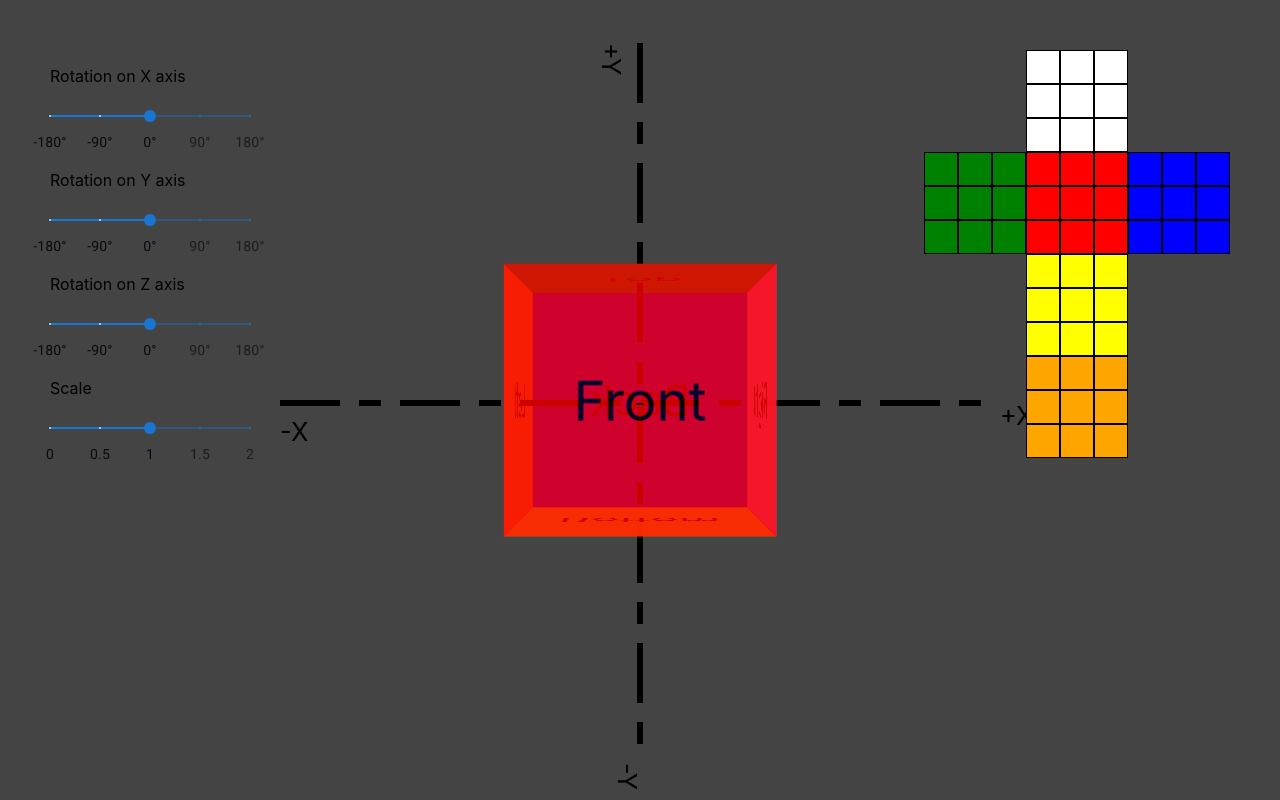
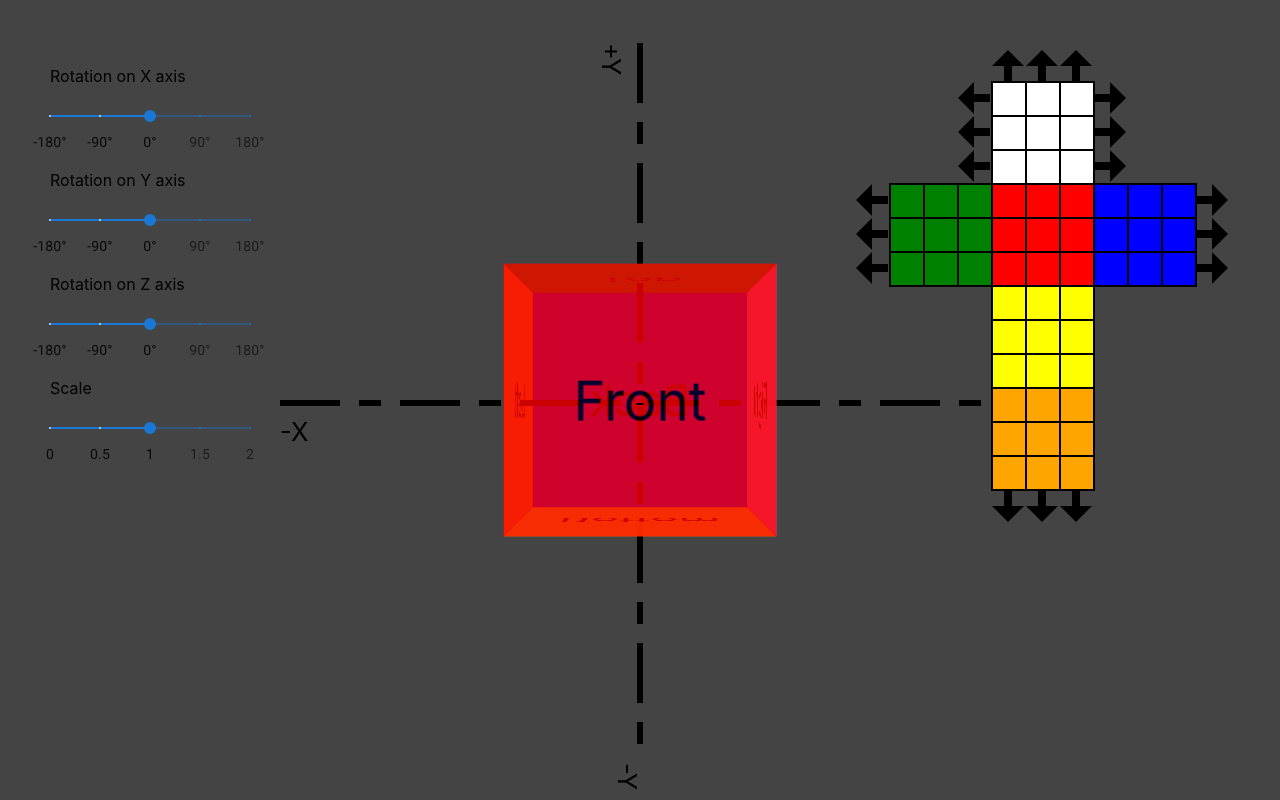
Before and after one commit to ariemad/rubik-cube, a React (Create React App) app: page / in a window 1280 px wide. Built offline with nearby package versions, Linux system fonts and the light colour scheme.

Commit message:
Add buttons to update rubik cube state

```diff
--- a/src/App.js
+++ b/src/App.js
@@ -63,6 +63,12 @@ function App() {
     }
   }
 
+  function onClickRotate(data) {
+    let temp = cubeOptions.rubikCube;
+    temp.rotate(...data);
+    setCubeOptions({ ...cubeOptions, rubikCube: temp });
+  }
+
   return (
     <div className="App">
       <Model key={cubeOptions} cubeOptions={cubeOptions} />
@@ -70,7 +76,10 @@ function App() {
         onChange={updateCubeOptions}
         axisSlider={cubeOptions.axisSlider}
       />
-      <RubikCube2D rubikCube={cubeOptions.rubikCube}></RubikCube2D>
+      <RubikCube2D
+        rubikCube={cubeOptions.rubikCube}
+        onClick={onClickRotate}
+      ></RubikCube2D>
     </div>
   );
 }
--- a/src/components/RubikCube2D.js
+++ b/src/components/RubikCube2D.js
@@ -1,7 +1,7 @@
 import "../css/RubikCube2D.scss";
 
 const addClasses = (number) => {
-  let base = "square";
+  let base = "square square-border";
   let color = "";
   if (number === 0) color = "red";
   else if (number === 1) color = "white";
@@ -13,19 +13,67 @@ const addClasses = (number) => {
   return base + " " + color;
 };
 
-function RubikCube2D({ rubikCube }) {
+const addClassesArrow = (direction) => {
+  return "square arrow " + direction;
+};
+
+const arrows = {
+  4: { direction: "up-arrow", rotate: ["x", -1] },
+  5: { direction: "up-arrow", rotate: ["x", -2] },
+  6: { direction: "up-arrow", rotate: ["x", -3] },
+  147: { direction: "down-arrow", rotate: ["x", 1] },
+  148: { direction: "down-arrow", rotate: ["x", 2] },
+  149: { direction: "down-arrow", rotate: ["x", 3] },
+  14: { direction: "left-arrow", rotate: ["z", 1] },
+  25: { direction: "left-arrow", rotate: ["z", 2] },
+  36: { direction: "left-arrow", rotate: ["z", 3] },
+  18: { direction: "right-arrow", rotate: ["z", -1] },
+  29: { direction: "right-arrow", rotate: ["z", -2] },
+  40: { direction: "right-arrow", rotate: ["z", -3] },
+  44: { direction: "left-arrow", rotate: ["y", -3] },
+  55: { direction: "left-arrow", rotate: ["y", -2] },
+  66: { direction: "left-arrow", rotate: ["y", -1] },
+  54: { direction: "right-arrow", rotate: ["y", 3] },
+  65: { direction: "right-arrow", rotate: ["y", 2] },
+  76: { direction: "right-arrow", rotate: ["y", 1] },
+};
+
+function RubikCube2D({ rubikCube, onClick }) {
   const addSquare = (arr) => {
-    let items = arr.map((number) => {
-      if (number != undefined) {
-        return <div className={addClasses(number)}></div>;
+    let items = arr.map((number, index) => {
+      if (number !== undefined) {
+        return <div key={index} className={addClasses(number)}></div>;
+      } else if (arrows[index]) {
+        return (
+          <div
+            key={index}
+            data-key={index}
+            className={addClassesArrow(arrows[index].direction)}
+            onClick={onClickSendData}
+          >
+            <div className="triangle-up"></div>
+            <div className="rectangle"></div>
+          </div>
+        );
       } else {
-        return <div></div>;
+        return <div key={index} className="square"></div>;
       }
     });
     return items;
   };
 
-  let arr = rubikCube.flatVertical();
+  const onClickSendData = (e) => {
+    let index = e.target.getAttribute("data-key");
+    onClick(arrows[index].rotate);
+  };
+
+  let temp = rubikCube.flatVertical();
+  let arr = [];
+  arr.push(...new Array(11).fill(undefined));
+  for (let i = 0; i < 12; i++) {
+    arr.push(undefined, ...temp.slice(9 * i, 9 * i + 9), undefined);
+  }
+  arr.push(...new Array(11).fill(undefined));
 
   return <div className="rubik-cube-2d"> {addSquare(arr)} </div>;
 }
--- a/src/css/RubikCube2D.scss
+++ b/src/css/RubikCube2D.scss
@@ -1,6 +1,6 @@
 .rubik-cube-2d {
   display: grid;
-  grid-template-columns: repeat(9, 1fr);
+  grid-template-columns: repeat(11, 1fr);
 
   margin: 50px;
 
@@ -9,11 +9,63 @@
   right: 0;
 }
 
+//Square
+
 .square {
   height: 2rem;
   width: 2rem;
+}
+
+.square-border {
+  outline: 1px solid black;
   border: 1px solid black;
 }
+
+//Arrow
+
+.arrow {
+  border-color: black;
+}
+
+.left-arrow {
+  transform: rotate(-90deg);
+}
+
+.right-arrow {
+  transform: rotate(90deg);
+}
+
+.down-arrow {
+  transform: rotate(180deg);
+}
+
+.triangle-up {
+  width: 0;
+  height: 0;
+  border-left: 1rem solid transparent;
+  border-right: 1rem solid transparent;
+  border-bottom: 1rem solid;
+
+  border-bottom-color: inherit;
+  pointer-events: none;
+}
+
+.rectangle {
+  border-left: 0.25rem solid;
+  border-right: 0.25rem solid;
+  width: 0.01rem;
+  height: 1rem;
+  margin: auto;
+
+  border-color: inherit;
+  pointer-events: none;
+}
+
+.arrow:hover {
+  border-color: red;
+}
+
+//COlors
 
 .red {
   background-color: red;
```
